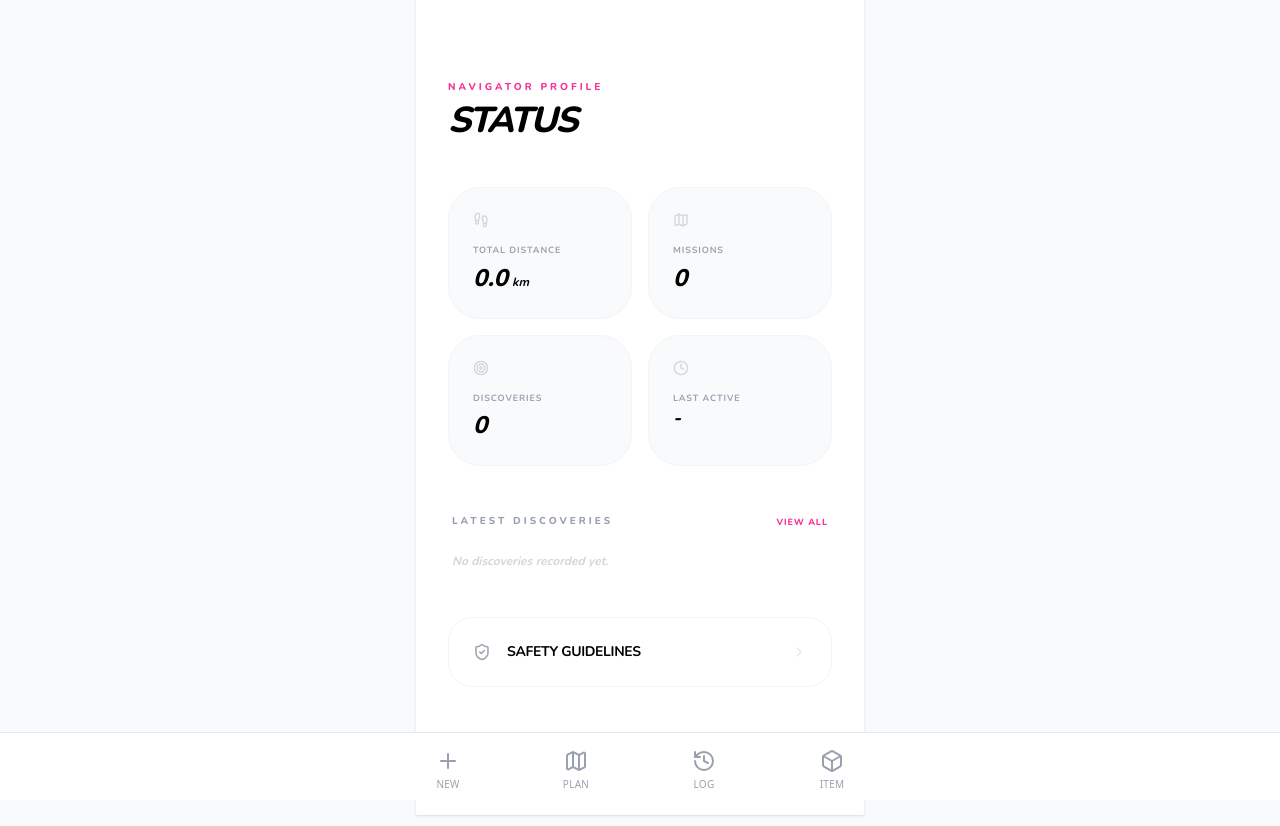
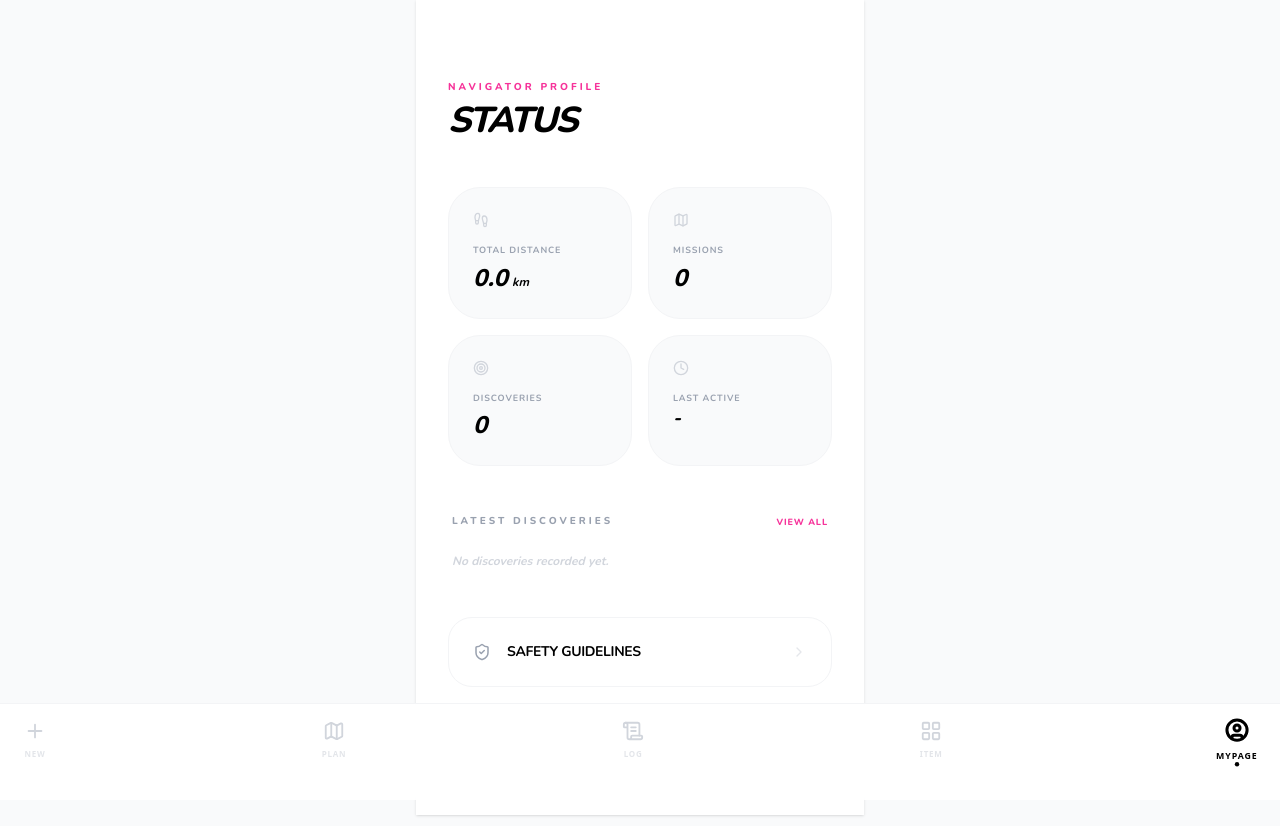
Before and after one commit to kx-00000000/quest-app, a Next.js app in the folder quest/: page /profile in a window 1280 px wide. Shown: the top 826 px of the page. Built offline with nearby package versions, Linux system fonts and the light colour scheme.

Commit message:
02110237

```diff
--- a/quest/src/app/layout.tsx
+++ b/quest/src/app/layout.tsx
@@ -1,11 +1,13 @@
+// src/app/layout.tsx
 import type { Metadata } from "next";
-import { Nunito } from "next/font/google"; // Puffy font choice
+import { Nunito } from "next/font/google";
 import "./globals.css";
+import BottomNav from "@/components/Navigation/BottomNav"; // ★インポートを追加
 
 const nunito = Nunito({
   variable: "--font-nunito",
   subsets: ["latin"],
-  weight: ["400", "600", "700", "800"], // Varied weights for puffy headers
+  weight: ["400", "600", "700", "800"],
 });
 
 export const metadata: Metadata = {
@@ -20,10 +22,10 @@ export default function RootLayout({
 }>) {
   return (
     <html lang="ja">
-      <body
-        className={`${nunito.variable} antialiased`}
-      >
+      <body className={`${nunito.variable} antialiased`}>
+        {/* ★ children の下に BottomNav を配置 */}
         {children}
+        <BottomNav />
       </body>
     </html>
   );
--- a/quest/src/components/BottomNav.tsx
+++ b/quest/src/components/BottomNav.tsx
@@ -1,44 +1,51 @@
 "use client";
 
-import Link from "next/link";
-import { usePathname } from "next/navigation";
-import { Plus, Map, History, Box } from "lucide-react"; // Icons for tabs
-import { useTranslation } from "react-i18next";
-import "@/lib/i18n"; // Ensure i18n is initialized
+import { usePathname, useRouter } from "next/navigation";
+import { Plus, Map, ScrollText, LayoutGrid, UserCircle } from "lucide-react";
 
 export default function BottomNav() {
     const pathname = usePathname();
-    const { t } = useTranslation();
+    const router = useRouter();
 
-    const tabs = [
-        { name: t("tab_new"), href: "/new", icon: Plus },
-        { name: t("tab_plan"), href: "/plan", icon: Map },
-        { name: t("tab_log"), href: "/log", icon: History },
-        { name: t("tab_item"), href: "/item", icon: Box }, // "Item" collection
+    // ★ 修正：フォルダ名に合わせて判定を adventure に変更
+    // アクティブなクエスト画面（/adventure/[id]）でナビを隠すための処理です
+    if (pathname.includes("/adventure/") && pathname !== "/adventure/new") return null;
+
+    const navItems = [
+        // ★ 修正：遷移先のパスも /adventure/new に変更
+        { label: "NEW", path: "/adventure/new", icon: Plus },
+        { label: "PLAN", path: "/plan", icon: Map },
+        { label: "LOG", path: "/log", icon: ScrollText },
+        { label: "ITEM", path: "/item", icon: LayoutGrid },
+        { label: "MYPAGE", path: "/profile", icon: UserCircle },
     ];
 
     return (
-        <nav className="fixed bottom-0 left-0 right-0 bg-white border-t border-gray-200 pb-safe pt-2 px-6 z-50">
-            <div className="flex justify-between items-center max-w-md mx-auto">
-                {tabs.map((tab) => {
-                    const isActive = pathname.startsWith(tab.href);
-                    const Icon = tab.icon;
+        <nav className="fixed bottom-0 left-0 right-0 bg-white/90 backdrop-blur-md border-t border-gray-100 px-6 py-4 flex justify-between items-center z-[4000] pb-10">
+            {navItems.map((item) => {
+                const isActive = pathname === item.path;
+                return (
+                    <button
+                        key={item.path}
+                        onClick={() => router.push(item.path)}
+                        className={`flex flex-col items-center gap-1.5 transition-all duration-300 ${isActive ? 'text-black scale-110' : 'text-gray-300'
+                            }`}
+                    >
+                        {/* 選択されている時はアイコンを太く、色は黒に */}
+                        <item.icon size={22} strokeWidth={isActive ? 3 : 2} />
 
-                    return (
-                        <Link
-                            key={tab.href}
-                            href={tab.href}
-                            className={`flex flex-col items-center justify-center w-16 py-2 transition-colors ${isActive
-                                    ? "text-quest-green-600 font-bold"
-                                    : "text-gray-400 hover:text-gray-600"
-                                }`}
-                        >
-                            <Icon size={24} strokeWidth={isActive ? 2.5 : 2} />
-                            <span className="text-[10px] mt-1 tracking-wide">{tab.name}</span>
-                        </Link>
-                    );
-                })}
-            </div>
+                        <span className={`text-[8px] font-black tracking-widest uppercase ${isActive ? 'opacity-100' : 'opacity-60'
+                            }`}>
+                            {item.label}
+                        </span>
+
+                        {/* アクティブな時だけ下に小さなアクセント（任意） */}
+                        {isActive && (
+                            <div className="absolute -bottom-1 w-1 h-1 bg-black rounded-full" />
+                        )}
+                    </button>
+                );
+            })}
         </nav>
     );
 }
```
